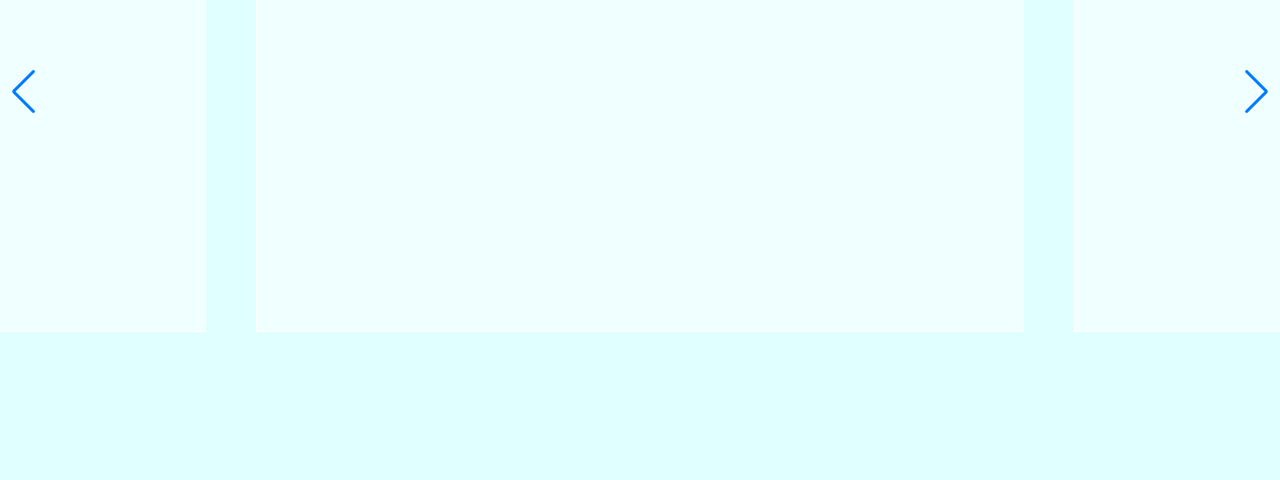
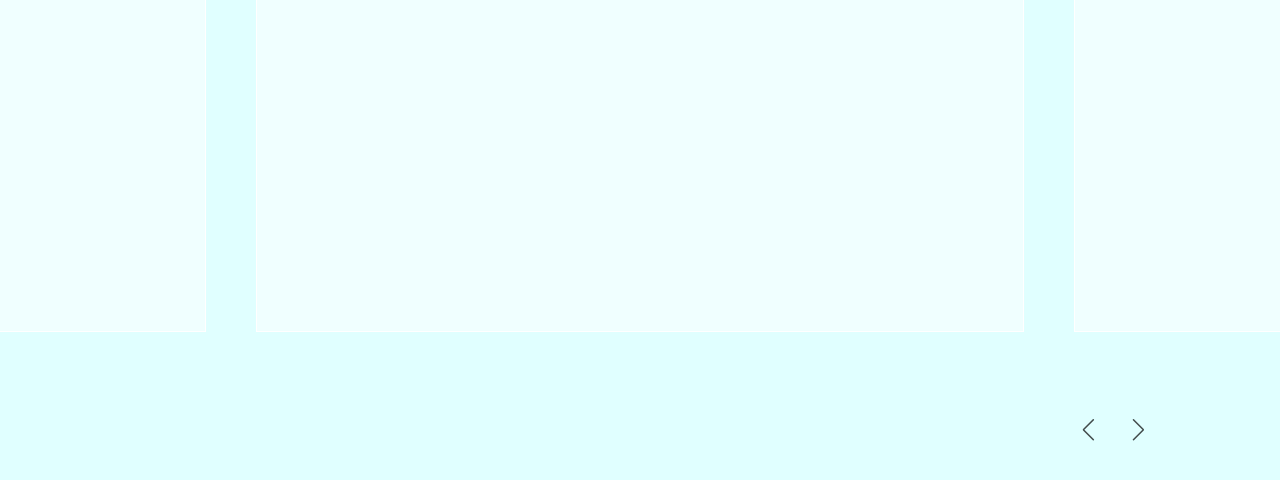
Before and after one commit to KimByungHun/portfolio_swiper, a plain HTML site: page index.html in a window 1280 px wide. Shown: the part 308-788 px from the top of the page. Drawn offline with nearby package versions, Linux system fonts and the light colour scheme.

Commit message:
좌우버튼 변경

```diff
--- a/scss/style.scss
+++ b/scss/style.scss
@@ -31,10 +31,29 @@
         }
     }
 
+    .swiper-button-next{
+        top: auto;
+        bottom: 5vh;
+        right: 10vw;
+        transform: scale(0.5);
+        filter: brightness(0%);
+        opacity: 0.7;
+    }
+    .swiper-button-prev{
+        top: auto;
+        bottom: 5vh;
+        left: auto;
+        right: calc(10vw + 50px);
+        transform: scale(0.5);
+        filter: brightness(0%);
+        opacity: 0.7;
+    }
+
     .swiper-pagination{
         position: absolute;
         left: auto;
         width: auto;
+        height: 50px;
         right: 10vw;
         top: 10vh;
 
```
Also changed, not shown: css/style.css, 1 other file.
